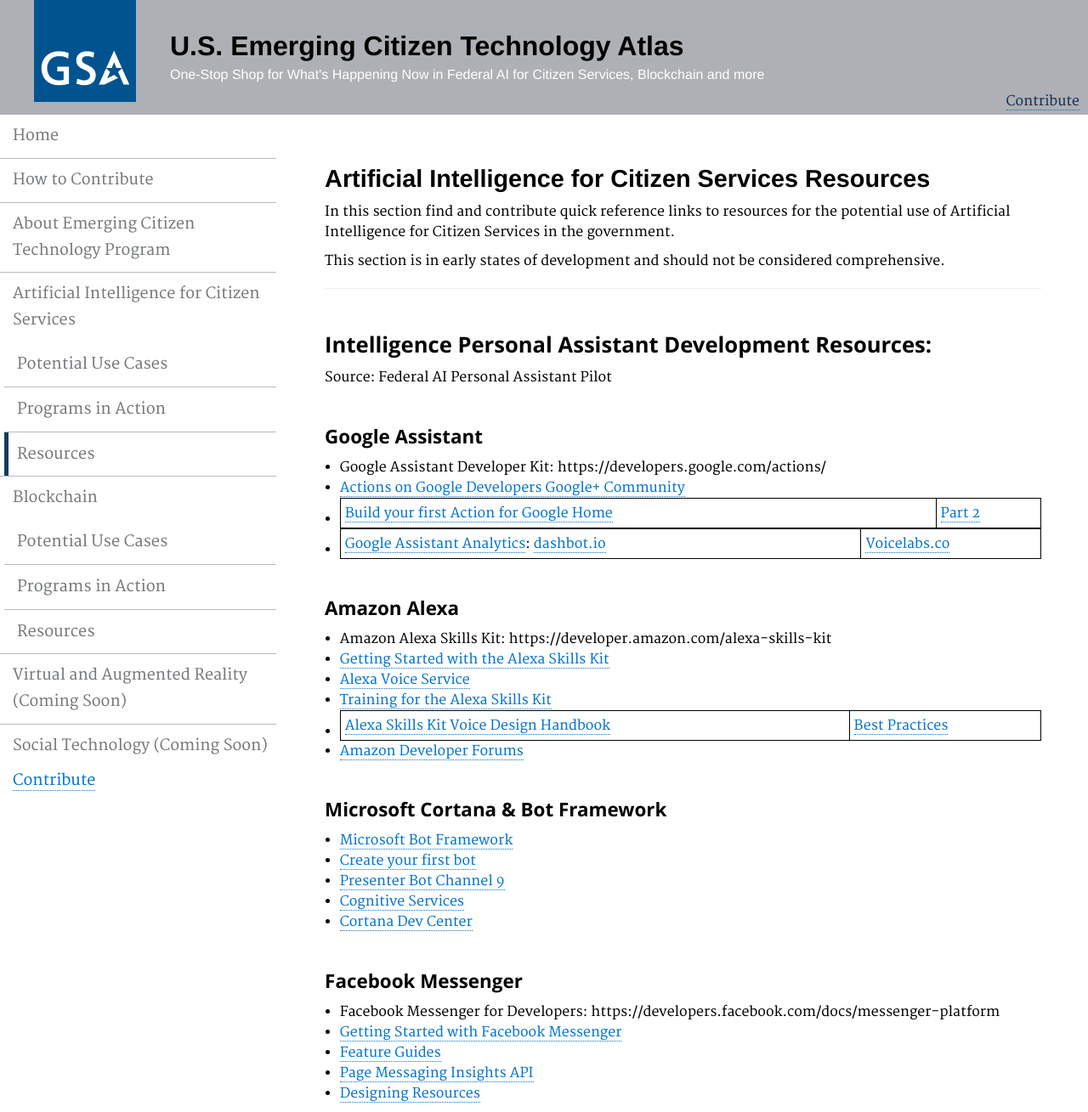
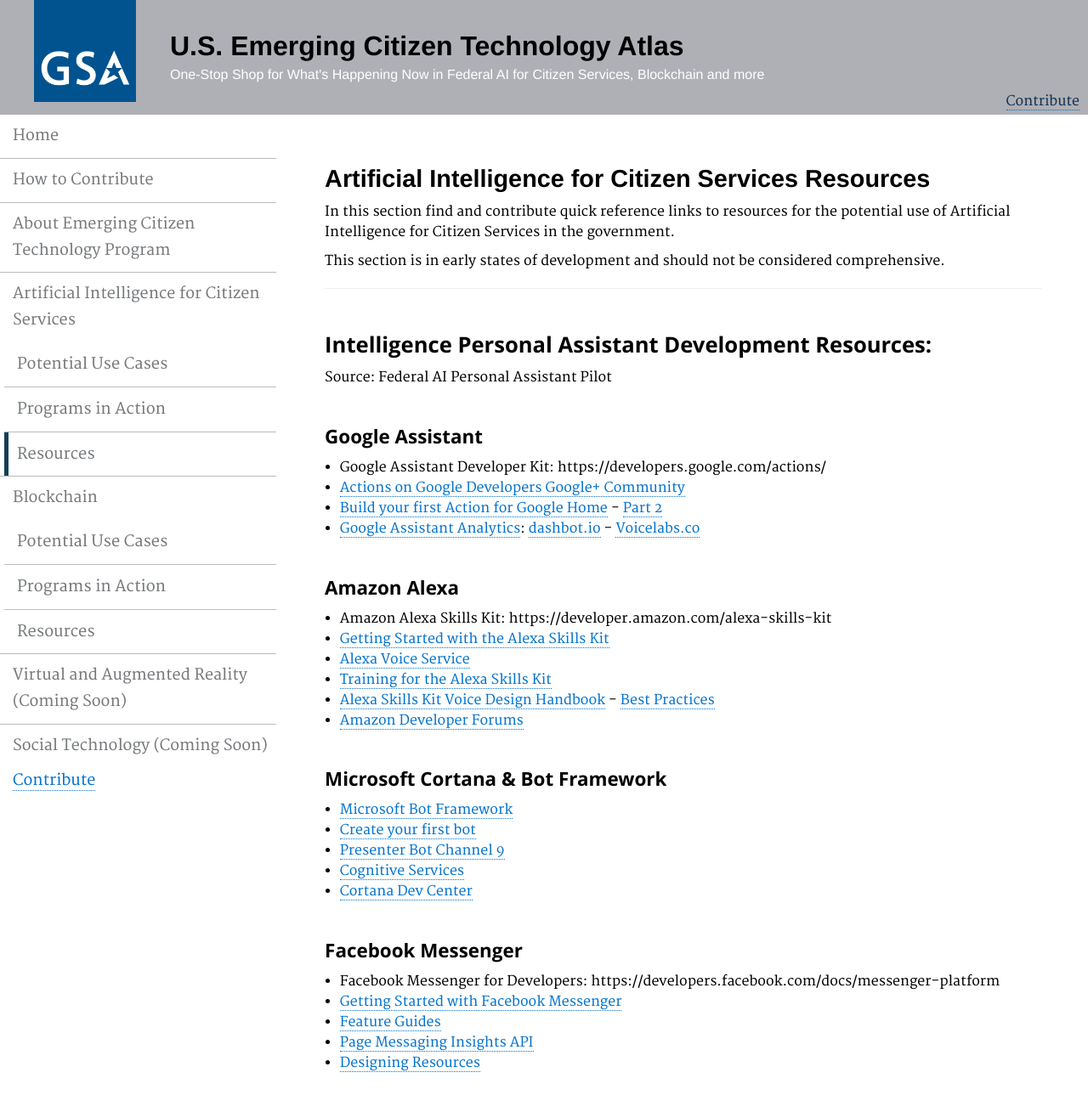
Before and after one commit to GSA/emerging-technology-atlas, a Jekyll site: the page built from pages/artificial-intelligence-resources.md, in a window 1280 px wide. Shown: the whole page at 85% size. Built offline with Jekyll 4.4.1, drawn with Linux system fonts in a browser that asks for light colours; after the commit the page ends 1273 px from its top, so only the background shows below that.

```diff
--- a/pages/artificial-intelligence-resources.md
+++ b/pages/artificial-intelligence-resources.md
@@ -19,15 +19,15 @@ Source: Federal AI Personal Assistant Pilot
 #### Google Assistant
 - Google Assistant Developer Kit: https://developers.google.com/actions/
 - [Actions on Google Developers Google+ Community](https://plus.google.com/communities/105684267327487893574)
-- [Build your first Action for Google Home](https://medium.com/google-cloud/building-your-first-action-for-google-home-in-30-minutes-ec6c65b7bd32) | [Part 2](https://medium.com/google-cloud/building-your-first-action-for-google-home-part-2-594888a8c09b)
-- [Google Assistant Analytics](https://developers.google.com/actions/tools/analytics): [dashbot.io](https://www.dashbot.io/googlehome) | [Voicelabs.co](https://insights.voicelabs.co/assistant)
+- [Build your first Action for Google Home](https://medium.com/google-cloud/building-your-first-action-for-google-home-in-30-minutes-ec6c65b7bd32) - [Part 2](https://medium.com/google-cloud/building-your-first-action-for-google-home-part-2-594888a8c09b)
+- [Google Assistant Analytics](https://developers.google.com/actions/tools/analytics): [dashbot.io](https://www.dashbot.io/googlehome) - [Voicelabs.co](https://insights.voicelabs.co/assistant)
 
 #### Amazon Alexa
 - Amazon Alexa Skills Kit: https://developer.amazon.com/alexa-skills-kit
 - [Getting Started with the Alexa Skills Kit](https://developer.amazon.com/public/solutions/alexa/alexa-skills-kit/getting-started-guide)
 - [Alexa Voice Service](https://developer.amazon.com/alexa-voice-service)
 - [Training for the Alexa Skills Kit](https://developer.amazon.com/alexa-skills-kit/alexa-skills-developer-training#BEGINNER)
-- [Alexa Skills Kit Voice Design Handbook](https://developer.amazon.com/public/solutions/alexa/alexa-skills-kit/docs/alexa-skills-kit-voice-design-handbook) | [Best Practices](https://developer.amazon.com/public/solutions/alexa/alexa-skills-kit/docs/alexa-skills-kit-voice-design-best-practices)
+- [Alexa Skills Kit Voice Design Handbook](https://developer.amazon.com/public/solutions/alexa/alexa-skills-kit/docs/alexa-skills-kit-voice-design-handbook) - [Best Practices](https://developer.amazon.com/public/solutions/alexa/alexa-skills-kit/docs/alexa-skills-kit-voice-design-best-practices)
 - [Amazon Developer Forums](https://forums.developer.amazon.com/spaces/165/index.html)
 
 #### Microsoft Cortana & Bot Framework
```
